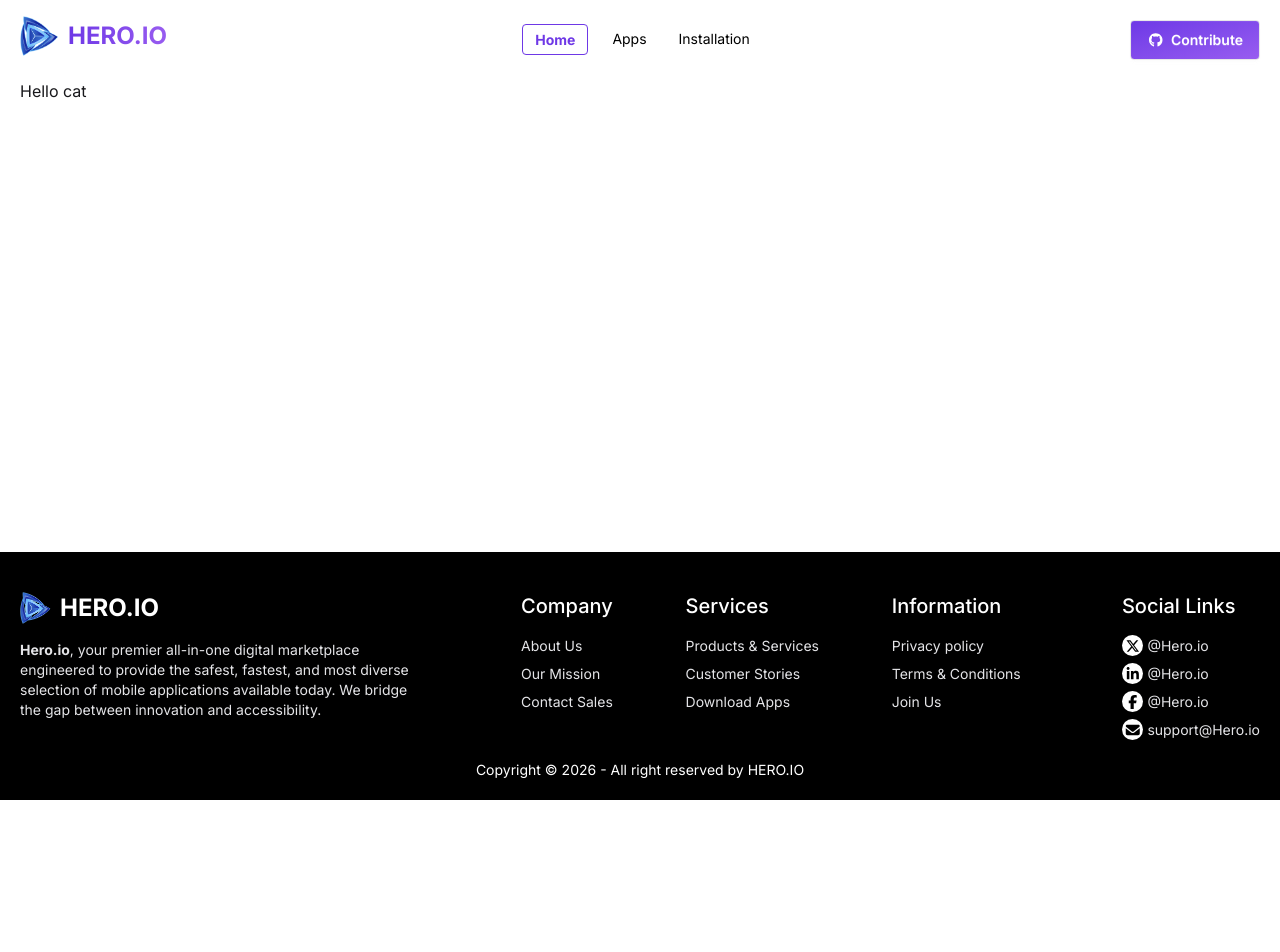
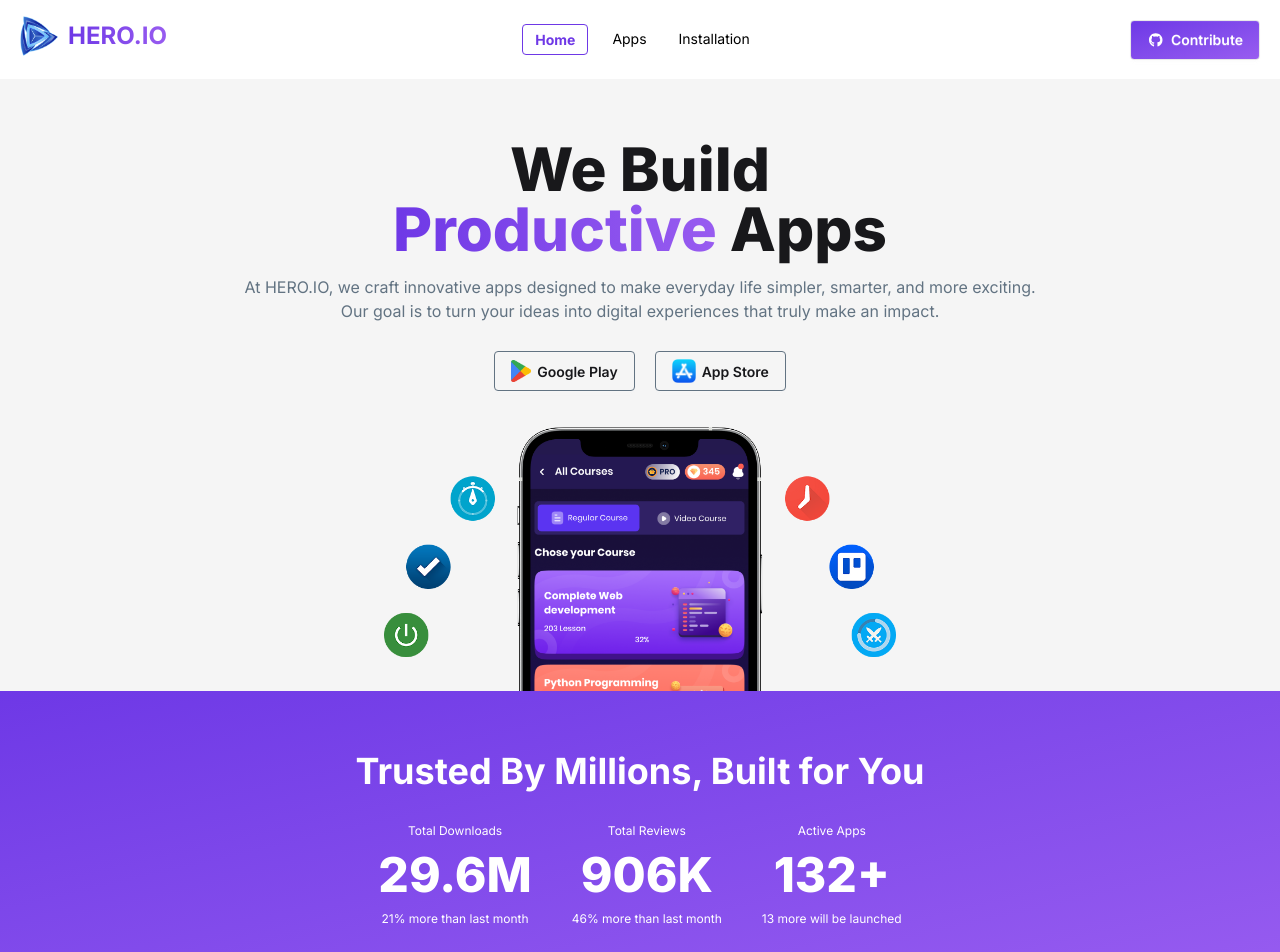
Before and after one commit to ahmedTonoy/AppHub, a React (Vite) app: page / in a window 1280 px wide. Shown: the top 952 px of the page. Before the commit the page ends 800 px from the top, so only its background shows below. Built offline with nearby package versions, Linux system fonts and the light colour scheme.

Commit message:
feat: implement hero and banner section

```diff
--- a/src/Routes/Routes.jsx
+++ b/src/Routes/Routes.jsx
@@ -1,6 +1,8 @@
 import { createBrowserRouter } from "react-router";
 import Root from "../pages/Root/Root";
 import Page404 from "../components/common/Page404/Page404";
+import Home from "../pages/Home/Home";
+import LoadingSpinner from "../components/common/LoadingSpinner/LoadingSpinner";
 
 export const router = createBrowserRouter([
   {
@@ -10,7 +12,8 @@ export const router = createBrowserRouter([
     children: [
       {
         index: true,
-        element: <h1>Hello cat</h1>,
+        Component: Home,
+        HydrateFallback: LoadingSpinner,
       },
     ],
   },
--- /dev/null
+++ b/src/components/common/LoadingSpinner/LoadingSpinner.jsx
@@ -0,0 +1,9 @@
+const LoadingSpinner = () => {
+  return (
+    <div className="w-10 mx-auto">
+      <span className="loading loading-bars loading-xl"></span>
+    </div>
+  );
+};
+
+export default LoadingSpinner;
--- /dev/null
+++ b/src/components/layout/Banner/Banner.jsx
@@ -0,0 +1,37 @@
+import bannerImg from "../../../assets/hero copy.png";
+
+const Banner = () => {
+  return (
+    <div className="flex flex-col">
+      <img
+        className="w-8/10 md:w-2/5 mx-auto"
+        src={bannerImg}
+        alt="Banner Image"
+      />
+      <div className="flex flex-col gap-8 text-white bg-linear-to-br from-[#6e38e6] to-[#985cf0] py-15">
+        <h1 className="text-4xl text-center font-bold">
+          Trusted By Millions, Built for You
+        </h1>
+        <div className="flex flex-col md:flex-row gap-10 items-center justify-center">
+          <div className="flex flex-col justify-center items-center gap-3">
+            <p className="text-xs">Total Downloads</p>
+            <h1 className="text-5xl font-extrabold">29.6M</h1>
+            <p className="text-xs">21% more than last month</p>
+          </div>
+          <div className="flex flex-col justify-center items-center gap-3">
+            <p className="text-xs">Total Reviews</p>
+            <h1 className="text-5xl font-extrabold">906K</h1>
+            <p className="text-xs">46% more than last month</p>
+          </div>
+          <div className="flex flex-col justify-center items-center gap-3">
+            <p className="text-xs">Active Apps</p>
+            <h1 className="text-5xl font-extrabold">132+</h1>
+            <p className="text-xs">13 more will be launched</p>
+          </div>
+        </div>
+      </div>
+    </div>
+  );
+};
+
+export default Banner;
--- /dev/null
+++ b/src/components/layout/Hero/Hero.jsx
@@ -0,0 +1,37 @@
+import googlePlay from "../../../assets/google-play.png";
+import appStore from "../../../assets/app-store.png";
+
+const Hero = () => {
+  return (
+    <div className="flex flex-col gap-4 text-center mt-10 mb-4 py-5">
+      <h1 className="text-6xl font-extrabold">
+        We Build
+        <br />
+        <span className="gradient-title">Productive</span> Apps
+      </h1>
+      <p className="text-[#627382] hidden md:block">
+        At HERO.IO, we craft innovative apps designed to make everyday life
+        simpler, smarter, and more exciting. <br />
+        Our goal is to turn your ideas into digital experiences that truly make
+        an impact.
+      </p>
+      <p className="text-[#627382] md:hidden">
+        At HERO.IO, we craft innovative apps designed to make everyday life
+        simpler, smarter, and more exciting. Our goal is to turn your ideas into
+        digital experiences that truly make an impact.
+      </p>
+      <div className="flex justify-center gap-5 mt-3">
+        <button className="btn bg-transparent border-[#627382]">
+          <img className="w-5" src={googlePlay} alt="" />
+          Google Play
+        </button>
+        <button className="btn bg-transparent border-[#627382]">
+          <img className="w-6" src={appStore} alt="" />
+          App Store
+        </button>
+      </div>
+    </div>
+  );
+};
+
+export default Hero;
--- /dev/null
+++ b/src/pages/Home/Home.jsx
@@ -0,0 +1,15 @@
+import Banner from "../../components/layout/Banner/Banner";
+import Hero from "../../components/layout/Hero/Hero";
+
+const Home = () => {
+  return (
+    <>
+      <div className="container px-4 md:px-0">
+        <Hero></Hero>
+      </div>
+      <Banner></Banner>
+    </>
+  );
+};
+
+export default Home;
--- a/src/pages/Root/Root.jsx
+++ b/src/pages/Root/Root.jsx
@@ -8,7 +8,7 @@ const Root = () => {
       <div className="container px-4 md:px-0">
         <Navbar></Navbar>
       </div>
-      <div className="grow container">
+      <div className="grow bg-[#F5F5F5]">
         <Outlet></Outlet>
       </div>
       <div className="bg-black">
```
Also changed, not shown: src/assets/app-store.png (added), src/assets/google-play.png (added).
